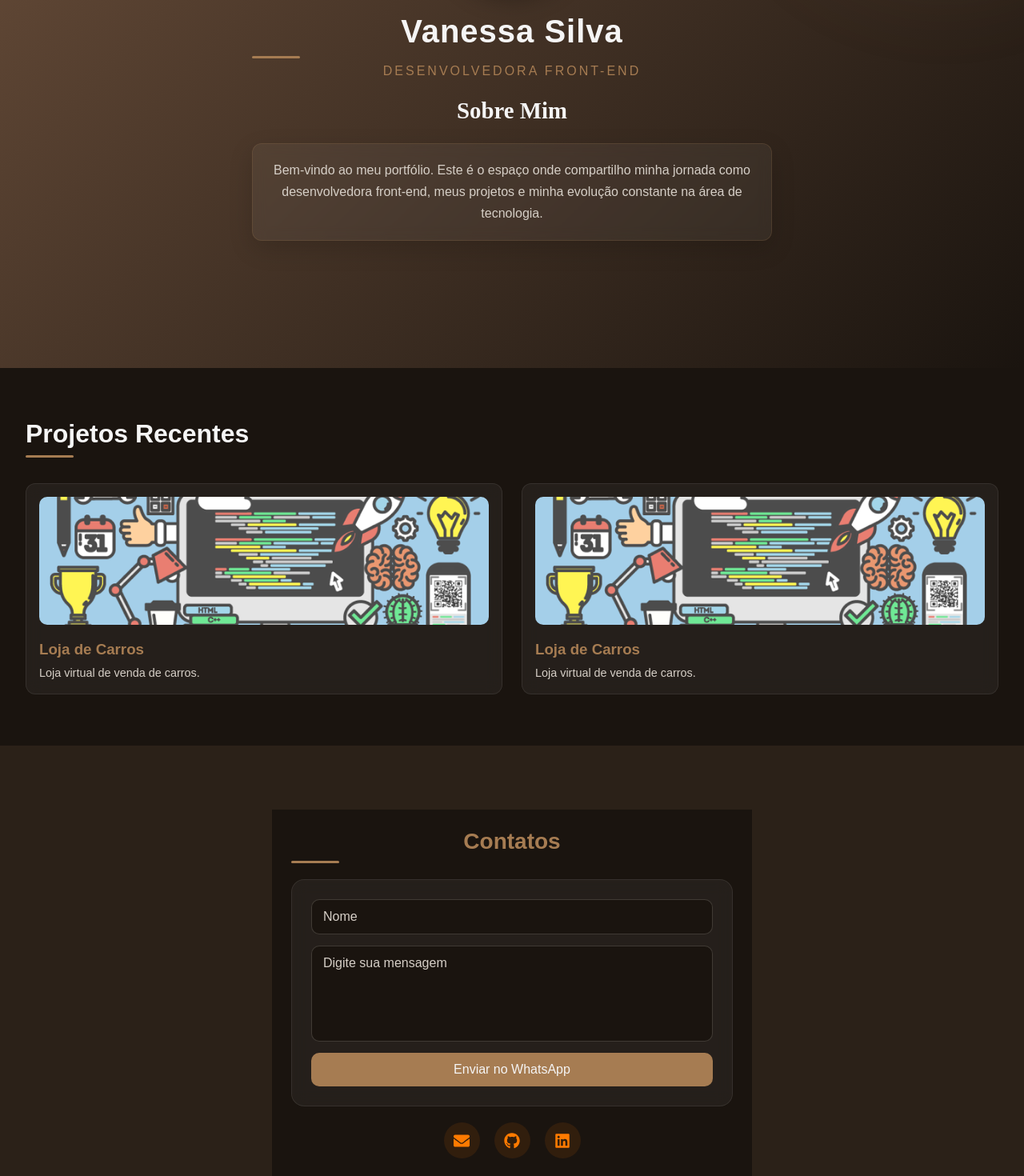
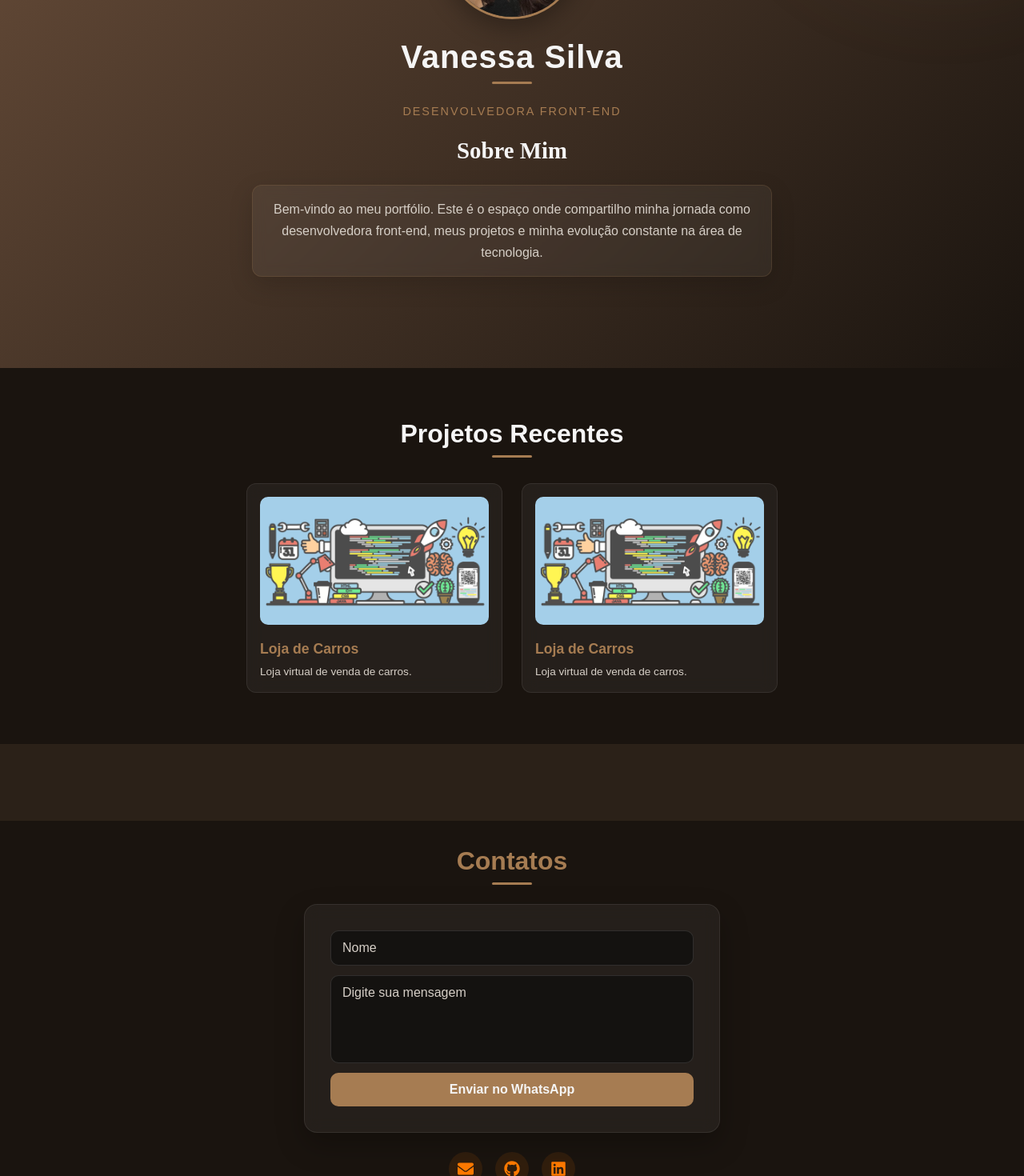
Before and after one commit to VanessaHenker/Portifolio, a React (Vite) app: page / in a window 1280 px wide. Shown: the part 340-1810 px from the top of the page at 80% size. Built offline with nearby package versions, Linux system fonts and the light colour scheme; the HTML template or start-up script is replaced by a standard one.

Commit message:
chore: finaliza versão inicial do portfólio

```diff
--- a/src/components/layout/NavBar/navBar.css
+++ b/src/components/layout/NavBar/navBar.css
@@ -44,18 +44,43 @@
   color: var(--secundaria);
 }
 
-/* @media (max-width: 768px) {
+.navbar__icon {
+  display: none;
+}
+
+@media (max-width: 768px) {
   .navbar {
     padding: 1rem;
   }
 
+  .navbar__icon {
+    display: block;
+    font-size: 1.8rem;
+    cursor: pointer;
+    color: var(--texto);
+  }
+
   .navbar__list {
+    position: absolute;
+    top: 70px;
+    left: 0;
+    width: 100%;
+    background: var(--maisEscuro);
+
     flex-direction: column;
     align-items: center;
-    gap: 1rem;
+    gap: 1.5rem;
+
+    padding: 1.5rem 0;
+
+    display: none;
+  }
+
+  .navbar__list.active {
+    display: flex;
   }
 
   .navbar__item a {
     font-size: 1rem;
   }
-} */
+}
--- a/src/components/layout/NavBar/navBar.tsx
+++ b/src/components/layout/NavBar/navBar.tsx
@@ -1,16 +1,33 @@
-import './navBar.css';
+import "./navBar.css";
+import { useState } from "react";
+import { FaBars, FaTimes } from "react-icons/fa";
 
 function NavBar() {
+  const [open, setOpen] = useState(false);
+
   return (
     <nav className="navbar">
-      <ul className="navbar__list">
-        <li className="navbar__item"><a href="/">Início</a></li>
 
-        <li className="navbar__item"><a href="/sobre">Sobre</a></li>
+      <div className="navbar__icon" onClick={() => setOpen(!open)}>
+        {open ? <FaTimes /> : <FaBars />}
+      </div>
 
-        <li className="navbar__item"><a href="/projeto">Projetos</a></li>
+      <ul className={`navbar__list ${open ? "active" : ""}`}>
+        <li className="navbar__item">
+          <a href="/">Início</a>
+        </li>
 
-        <li className="navbar__item"><a href="/contato">Contato</a></li>
+        <li className="navbar__item">
+          <a href="/sobre">Sobre</a>
+        </li>
+
+        <li className="navbar__item">
+          <a href="/projeto">Projetos</a>
+        </li>
+
+        <li className="navbar__item">
+          <a href="/contato">Contato</a>
+        </li>
       </ul>
     </nav>
   );
--- a/src/components/sections/ContactSection/ContactSection.css
+++ b/src/components/sections/ContactSection/ContactSection.css
@@ -1,36 +1,53 @@
 .contact-section {
-  max-width: 600px;
-  margin: 80px auto;
-  padding: 24px;
+  max-width: 600;
+  display: flex;
+  flex-direction: column;
+  align-items: center;
+  justify-content: center;
+
+  color: var(--texto);
   text-align: center;
-  color: var(--texto);
 }
 
+/* título */
 .contact-title {
-  font-size: 28px;
-  margin-bottom: 20px;
+  font-size: 1.6rem;
+  margin-bottom: 1.5rem;
   color: var(--secundaria);
 }
 
+/* formulário */
 .contact-form {
+  width: 100%;
+  max-width: 520px;
+
   display: flex;
   flex-direction: column;
-  gap: 14px;
+  gap: 12px;
+
   background: var(--vidro);
-  padding: 24px;
+  padding: 1.8rem;
   border-radius: 16px;
+
   backdrop-filter: blur(10px);
   border: 1px solid rgba(255, 255, 255, 0.08);
+
+  box-shadow: 0 15px 35px rgba(0, 0, 0, 0.25);
 }
 
+/* inputs */
 .contact-input,
 .contact-textarea {
   padding: 12px 14px;
   border-radius: 10px;
-  border: 1px solid rgba(214, 207, 199, 0.2);
-  background: var(--maisEscuro);
+
+  border: 1px solid rgba(255, 255, 255, 0.12);
+
+  background: rgba(10, 10, 10, 0.6);
+
   color: var(--texto);
-  font-size: 16px;
+  font-size: 1rem;
+
   outline: none;
   transition: 0.3s ease;
 }
@@ -43,22 +60,27 @@
 .contact-input:focus,
 .contact-textarea:focus {
   border-color: var(--secundaria);
-  box-shadow: 0 0 0 3px rgba(166, 124, 82, 0.2);
+  box-shadow: 0 0 0 3px rgba(166, 124, 82, 0.25);
 }
 
 .contact-textarea {
-  min-height: 120px;
+  min-height: 110px;
   resize: none;
 }
 
+/* botão */
 .contact-button {
   padding: 12px;
   border: none;
   border-radius: 10px;
+  font-weight: bolder;
+
   background: var(--secundaria);
   color: var(--texto);
-  font-size: 16px;
+
+  font-size: 1rem;
   cursor: pointer;
+
   transition: 0.3s ease;
 }
 
@@ -71,12 +93,12 @@
   transform: scale(0.98);
 }
 
+/* ícones */
 .contact-icons {
   display: flex;
   justify-content: center;
-  align-items: center;
-  gap: 18px;
-  margin-top: 20px;
+  gap: 16px;
+  margin-top: 1.5rem;
 }
 
 .contact-icons a {
@@ -84,14 +106,15 @@
   align-items: center;
   justify-content: center;
 
-  width: 45px;
-  height: 45px;
+  width: 42px;
+  height: 42px;
 
   border-radius: 50%;
+
   background-color: rgba(255, 122, 0, 0.1);
+  color: #ff7a00;
 
-  color: #ff7a00; /* sua paleta laranja */
-  font-size: 22px;
+  font-size: 20px;
 
   transition: all 0.25s ease;
   text-decoration: none;
@@ -104,8 +127,26 @@
   box-shadow: 0 6px 15px rgba(255, 122, 0, 0.3);
 }
 
-.contact-icons svg {
-  width: 20px;
-  height: 20px;
+@media (min-width: 600px) {
+  .contact-section {
+    padding: 2rem;
+  }
 
+  .contact-title {
+    font-size: 1.9rem;
+  }
 }
+
+@media (min-width: 900px) {
+  .contact-section {
+    margin: 6rem auto;
+  }
+
+  .contact-title {
+    font-size: 2rem;
+  }
+
+  .contact-form {
+    padding: 2rem;
+  }
+}
--- a/src/components/sections/HeroSection/HeroSection.css
+++ b/src/components/sections/HeroSection/HeroSection.css
@@ -4,17 +4,21 @@
   display: flex;
   align-items: center;
   justify-content: center;
-  padding: 2rem;
+
+  /* correção principal da navbar fixa */
+  padding: 7rem 1.5rem 2rem;
+
   background: linear-gradient(
     135deg,
     var(--primaria),
     var(--maisEscuro)
   );
+
   color: var(--texto);
   overflow: hidden;
 }
 
-/* fundo decorativo (luz suave) */
+/* fundo decorativo */
 .hero::before {
   content: "";
   position: absolute;
@@ -31,21 +35,29 @@
   z-index: 0;
 }
 
-/* conteúdo acima do fundo */
+/* conteúdo */
 .hero__content {
   position: relative;
   text-align: center;
   max-width: 650px;
   z-index: 1;
+
+  display: flex;
+  flex-direction: column;
+  align-items: center;
+  gap: 0.6rem;
 }
 
 /* imagem */
 .hero__image {
-  width: 170px;
-  height: 170px;
+  width: 150px;
+  height: 150px;
+
   border-radius: 50%;
   object-fit: cover;
-  margin-bottom: 1.5rem;
+
+  margin-bottom: 1rem;
+
   border: 3px solid var(--secundaria);
   box-shadow: 0 10px 30px rgba(0, 0, 0, 0.3);
 
@@ -53,48 +65,84 @@
 }
 
 .hero__image:hover {
-  transform: rotate(10deg);
+  transform: rotate(8deg) scale(1.03);
 }
 
 /* nome */
 .hero__name {
-  font-size: 2.5rem;
+  font-size: 2rem;
   font-weight: 700;
   letter-spacing: 1px;
-  margin-bottom: 0.4rem;
 }
 
 /* cargo */
 .hero__role {
-  font-size: 1rem;
-  letter-spacing: 3px;
+  font-size: 0.9rem;
+  letter-spacing: 2px;
   text-transform: uppercase;
   color: var(--secundaria);
-  margin-bottom: 1.5rem;
 }
 
 /* título */
 .hero__title {
-  font-size: 1.8rem;
+  font-size: 1.5rem;
   font-weight: 600;
-  margin-bottom: 1rem;
+  margin-top: 1rem;
   font-family: 'Playfair Display', serif;
 }
 
 /* descrição */
 .hero__description {
-  font-size: 1rem;
+  font-size: 0.95rem;
   line-height: 1.7;
+
   color: var(--texto-secundario);
 
-  margin-top: 1.5rem;
-  padding: 1.2rem 1.5rem;
+  margin-top: 1rem;
+  padding: 1rem 1.2rem;
 
   background: rgba(255, 255, 255, 0.05);
   border: 1px solid rgba(166, 124, 82, 0.2);
   border-radius: 12px;
 
   backdrop-filter: blur(8px);
-
   box-shadow: 0 10px 30px rgba(0, 0, 0, 0.15);
 }
+
+
+@media (min-width: 600px) {
+  .hero {
+    padding: 8rem 2rem 3rem;
+  }
+
+  .hero__image {
+    width: 170px;
+    height: 170px;
+  }
+
+  .hero__name {
+    font-size: 2.3rem;
+  }
+
+  .hero__title {
+    font-size: 1.7rem;
+  }
+}
+
+@media (min-width: 900px) {
+  .hero {
+    padding: 9rem 2rem 4rem;
+  }
+
+  .hero__name {
+    font-size: 2.5rem;
+  }
+
+  .hero__title {
+    font-size: 1.8rem;
+  }
+
+  .hero__description {
+    font-size: 1rem;
+  }
+}
--- a/src/components/sections/ProjectsSection/ProjectsSection.css
+++ b/src/components/sections/ProjectsSection/ProjectsSection.css
@@ -1,31 +1,35 @@
-.projects__container {
-  display: grid;
-  grid-template-columns: repeat(auto-fit, minmax(240px, 1fr));
-  gap: 1.5rem;
-  margin-top: 2rem;
-}
-
+/* SECTION (mobile first) */
 section {
-  padding: 4rem 2rem;
+  padding: 2.5rem 1rem;
   background: var(--maisEscuro);
   color: var(--texto);
 }
 
 section h2 {
-  font-size: 2rem;
+  font-size: 1.6rem;
   color: var(--texto);
   margin-bottom: 1rem;
   position: relative;
+  text-align: center;
 }
 
 section h2::after {
   content: "";
-  width: 60px;
+  width: 50px;
   height: 3px;
   background: var(--secundaria);
   display: block;
-  margin-top: 0.5rem;
+  margin: 0.5rem auto 0;
   border-radius: 2px;
+}
+
+/* CONTAINER (mobile first = 1 coluna) */
+.projects__container {
+  display: grid;
+  gap: 1.2rem;
+  margin-top: 2rem;
+  grid-template-columns: 1fr;
+  justify-content: center;
 }
 
 /* CARD */
@@ -40,8 +44,8 @@ section h2::after {
 }
 
 .project__card:hover {
-  transform: translateY(-8px);
-  box-shadow: 0 15px 30px rgba(0, 0, 0, 0.4);
+  transform: translateY(-6px);
+  box-shadow: 0 10px 25px rgba(0, 0, 0, 0.35);
 }
 
 /* IMAGEM */
@@ -62,10 +66,42 @@ section h2::after {
 .project__card h3 {
   color: var(--secundaria);
   margin-bottom: 0.5rem;
+  font-size: 1.1rem;
 }
 
 .project__card p {
   color: var(--texto-secundario);
-  font-size: 0.9rem;
+  font-size: 0.85rem;
   line-height: 1.4;
 }
+
+/* TABLET */
+@media (min-width: 600px) {
+  section {
+    padding: 3.5rem 1.5rem;
+  }
+
+  .projects__container {
+    grid-template-columns: repeat(2, 1fr);
+  }
+
+  section h2 {
+    font-size: 1.8rem;
+  }
+}
+
+/* DESKTOP */
+@media (min-width: 900px) {
+  section {
+    padding: 4rem 2rem;
+  }
+
+  .projects__container {
+    grid-template-columns: repeat(auto-fit, minmax(260px, 320px));
+    gap: 1.5rem;
+  }
+
+  section h2 {
+    font-size: 2rem;
+  }
+}
--- a/src/style.css
+++ b/src/style.css
@@ -1,8 +1,9 @@
 * {
   margin: 0;
-  padding: 100;
+  padding: 0;
   box-sizing: border-box;
   font-family: 'Poppins', sans-serif;
+  max-width: 100%;
 }
 
 html {
```
